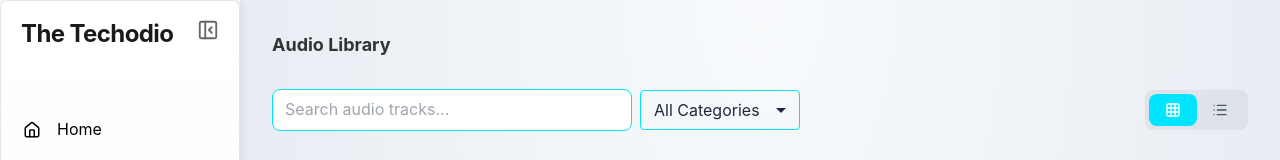
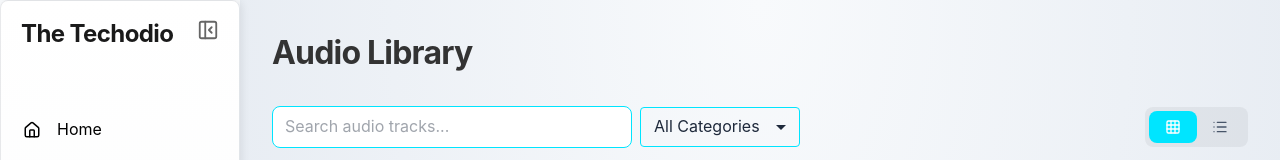
Before and after one commit to daorbit/the-techodio, a React (Vite) app: page /audio-library in a window 1280 px wide. Shown: the top 160 px of the page. Built offline with nearby package versions, Linux system fonts and the light colour scheme; no server answers; grey boxes are pictures that could not be loaded.

Commit message:
Update Typography variant from h5 to h2 in AudioLibrary and VideoLibrary components

```diff
--- a/src/components/AudioLibrary.tsx
+++ b/src/components/AudioLibrary.tsx
@@ -154,7 +154,7 @@ const AudioLibrary = () => {
     <SectionContainer>
       <ContentHeader>
         <Typography
-          variant="h5"
+          variant="h2"
           fontWeight="bold"
           sx={{
             background: isDarkMode
--- a/src/components/VideoLibrary.tsx
+++ b/src/components/VideoLibrary.tsx
@@ -109,7 +109,7 @@ const VideoLibrary = () => {
       <ContentHeader>
         <Box>
           <Typography
-            variant="h5"
+            variant="h2"
             sx={{
               background: themeMode === 'dark'
                 ? "linear-gradient(90deg,#00e5ff,#ff9800)"
```
